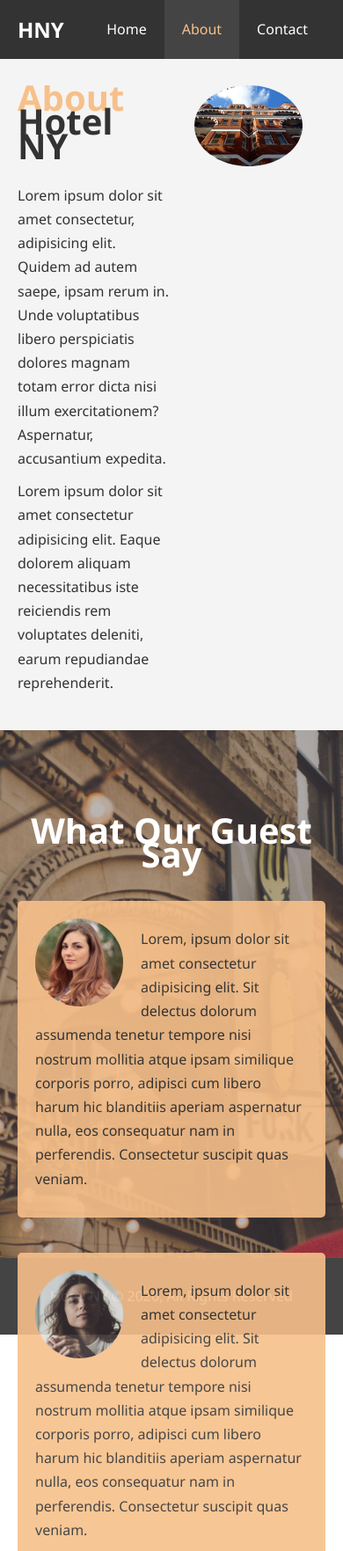
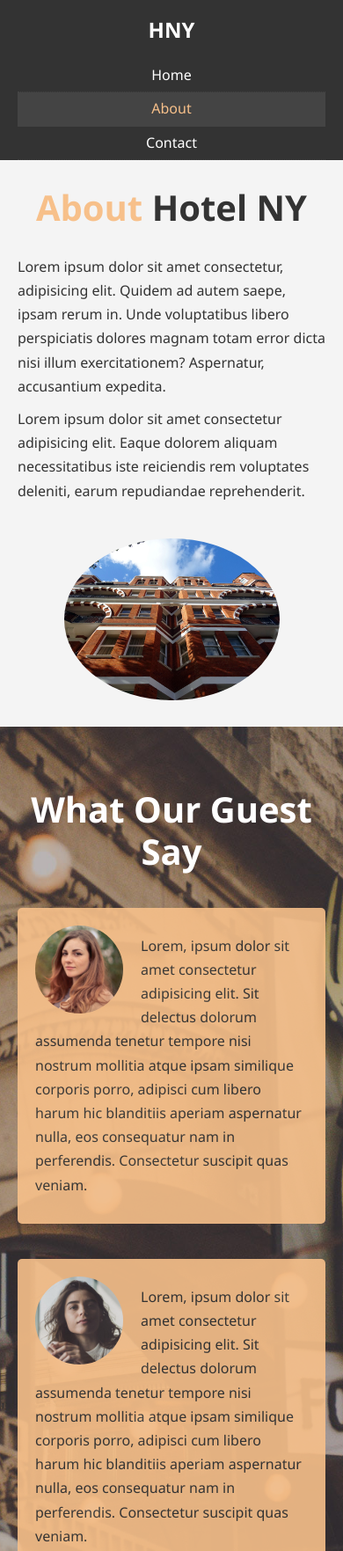
Before and after one commit to RafaelDe-Leon/Hotel-Website, a plain HTML site: page about.html in a window 390 px wide. Shown: the top 1763 px of the page at 88% size. Drawn offline with Linux system fonts and the light colour scheme.

Commit message:
added mobile style

```diff
--- a/about.html
+++ b/about.html
@@ -7,6 +7,7 @@
   <meta name='description' content='Welcome to the most lavish hotel in New York City'>
   <meta name='keywords' content='hotel,new york, manhattan, downtown'>
   <link rel="stylesheet" href="css/style.css">
+  <link rel="stylesheet" media='screen and (max-width: 768px)' href="css/mobile.css">
   <title>Hotel NY | About</title>
 </head>
 
--- /dev/null
+++ b/css/mobile.css
@@ -0,0 +1,69 @@
+#navbar .logo {
+  float: none;
+  text-align: center;
+}
+
+#navbar ul, #navbar ul li {
+  float: none;
+}
+
+#navbar ul li a {
+  padding: 5px;
+  border-bottom: #444 dotted 1px;
+}
+
+/* Showcase */
+
+#showcase .showcase-content {
+  height: 100%;
+  padding-top: 65px;
+}
+
+#testimonials {
+  padding-top: 70px;
+  padding-bottom: 30px;
+}
+
+/* Home info */
+
+#home-info .info-img {
+  display: none;
+}
+
+#home-info .info-content {
+  float: none;
+  width: 100%;
+}
+
+/* #home-info {
+  height: 550px;
+} */
+
+/* Boxes */
+
+.box {
+  float: none;
+  width: 100%;
+}
+
+/* About */
+
+#about-info .info-right, #about-info .info-left {
+  float: none;
+  width: 100%;
+}
+
+.l-heading {
+  text-align: center;
+}
+
+#about-info .info-right {
+  margin-top: 40px;
+}
+
+/* Contact */
+
+#contact-info .box {
+  border-bottom: #444 dotted 1px;
+  padding: 30px;
+}
--- a/css/style.css
+++ b/css/style.css
@@ -86,6 +86,7 @@
 
 .l-heading {
   font-size: 40px;
+  line-height: 1.2;
 }
 
 /* Padding */
@@ -118,7 +119,7 @@
   color: #fff;
 }
 
-#navbar h1 {
+#navbar .logo {
   float: left;
   padding-top: 20px;
 }
@@ -169,7 +170,7 @@
 /* Home Info */
 
 #home-info {
-  height: 400px;
+  height: 450px;
 }
 
 #home-info .info-img {
@@ -227,7 +228,7 @@
 }
 
 #testimonials {
-  height: 600px;
+  height: 100%;
   background: url('../img/test-bg.jpg') no-repeat center center/cover;
   padding-top: 100px;
 }
```
Also changed, not shown: contact.html (+1 -0 lines), index.html (+1 -0 lines).
